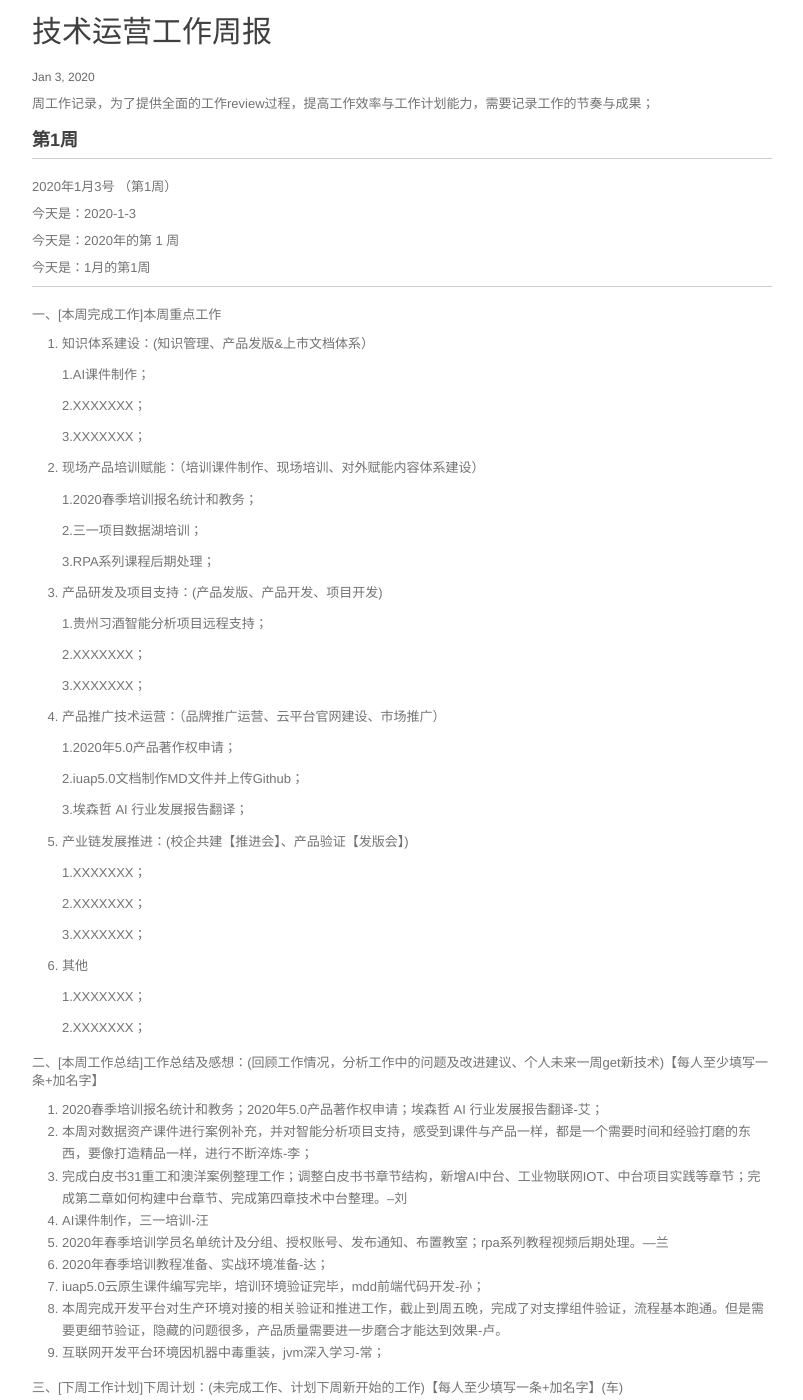
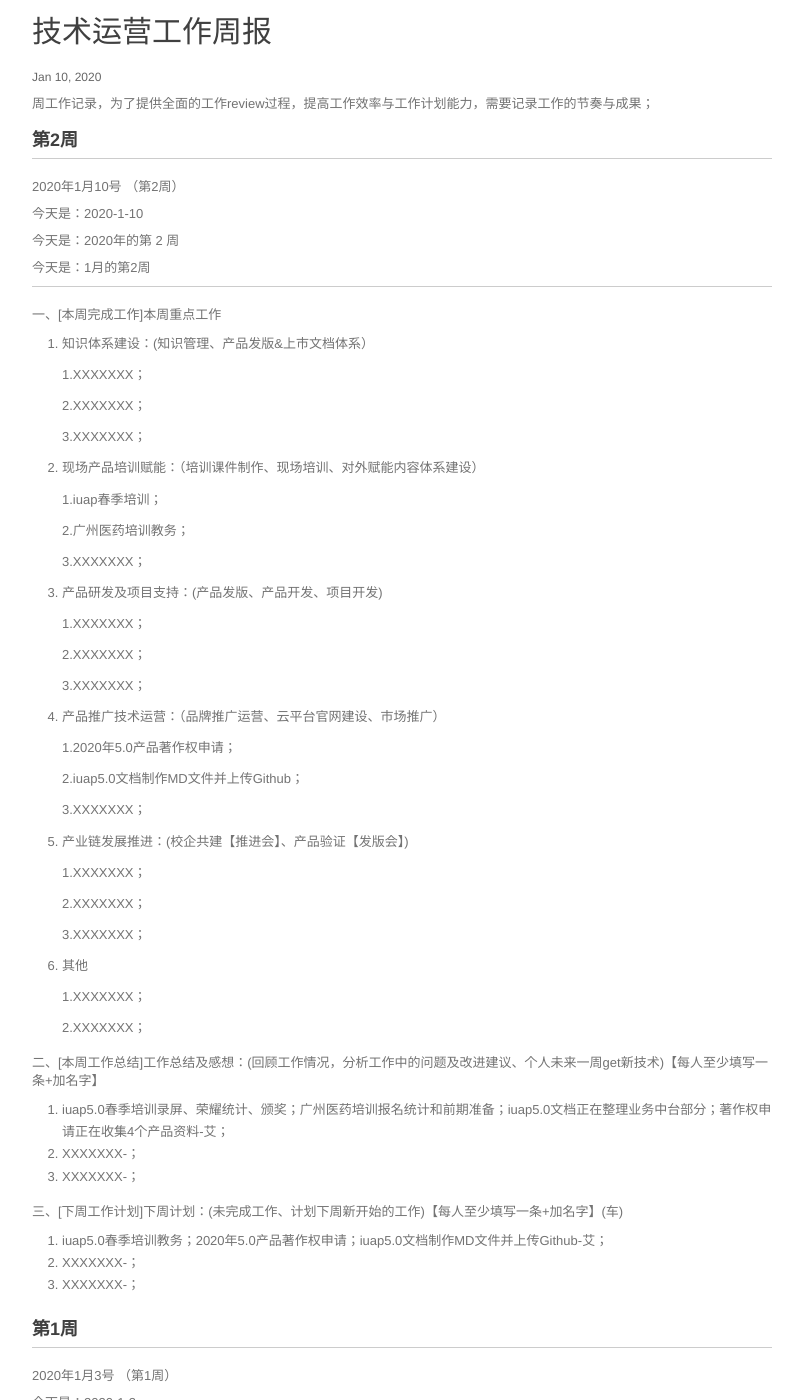
Before and after one commit to walllFlower/blog, a Jekyll site: the page built from _posts/2018-07-17-day_report_cxz.md, in a window 1280 px wide and 1400 px high, scrolled down 203 px. Shown: the whole window, without its empty margins (238-1041 px from the left). Built offline with Jekyll 4.4.1, drawn with Linux system fonts in a browser that asks for light colours; comment, search, counter and statistics services are not loaded.

Commit message:
Update 2018-07-17-day_report_cxz.md

```diff
--- a/_posts/2018-07-17-day_report_cxz.md
+++ b/_posts/2018-07-17-day_report_cxz.md
@@ -1,11 +1,89 @@
 ---
 layout: post
 title:  "技术运营工作周报"
-date:   2020-1-3 14:57:32
+date:   2020-1-10 14:57:32
 categories: 技术运营工作周报
 ---
 
 周工作记录，为了提供全面的工作review过程，提高工作效率与工作计划能力，需要记录工作的节奏与成果；
+
+###  第2周
+
+***
+
+2020年1月10号 （第2周）
+
+今天是：2020-1-10
+
+今天是：2020年的第 2 周
+
+今天是：1月的第2周
+
+***
+
+
+一、[本周完成工作]本周重点工作
+
+1. 知识体系建设：(知识管理、产品发版&上市文档体系）
+
+    1.XXXXXXX；
+
+    2.XXXXXXX；
+
+    3.XXXXXXX；
+
+2. 现场产品培训赋能：（培训课件制作、现场培训、对外赋能内容体系建设）
+
+    1.iuap春季培训；
+
+    2.广州医药培训教务；
+
+    3.XXXXXXX；
+
+3. 产品研发及项目支持：(产品发版、产品开发、项目开发)
+
+    1.XXXXXXX；
+
+    2.XXXXXXX；
+
+    3.XXXXXXX；
+
+4. 产品推广技术运营：（品牌推广运营、云平台官网建设、市场推广）
+
+    1.2020年5.0产品著作权申请；
+
+    2.iuap5.0文档制作MD文件并上传Github；
+
+    3.XXXXXXX；
+
+
+5. 产业链发展推进：(校企共建【推进会】、产品验证【发版会】)
+
+    1.XXXXXXX；
+
+    2.XXXXXXX；
+
+    3.XXXXXXX；
+
+6. 其他
+
+    1.XXXXXXX；
+
+    2.XXXXXXX；
+
+二、[本周工作总结]工作总结及感想：(回顾工作情况，分析工作中的问题及改进建议、个人未来一周get新技术)【每人至少填写一条+加名字】
+
+1. iuap5.0春季培训录屏、荣耀统计、颁奖；广州医药培训报名统计和前期准备；iuap5.0文档正在整理业务中台部分；著作权申请正在收集4个产品资料-艾；
+2. XXXXXXX-；
+3. XXXXXXX-；
+
+三、[下周工作计划]下周计划：(未完成工作、计划下周新开始的工作)【每人至少填写一条+加名字】(车)
+
+1. iuap5.0春季培训教务；2020年5.0产品著作权申请；iuap5.0文档制作MD文件并上传Github-艾；
+2. XXXXXXX-；
+3. XXXXXXX-；
+
+
 
 ###  第1周
 
```
